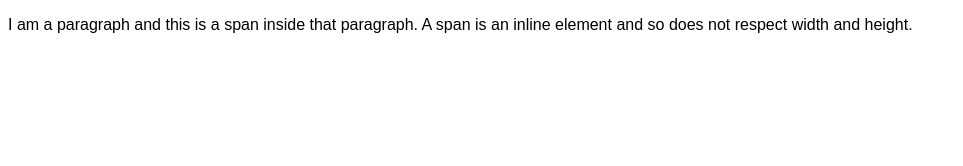
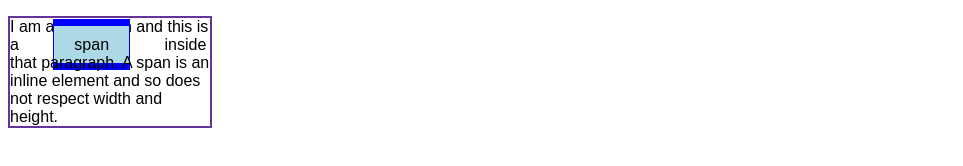
Before and after one commit to nyguerrillagirl/1000doc-html-css-javascript-projects, a plain HTML site: page the_box_model_examples/example_08.html in a window 1280 px wide. Shown: the whole page, without its empty margins (0-963 px from the left). Drawn offline with Linux system fonts and the light colour scheme.

Commit message:
"Day #747 - Box Model examples + CSS"

```diff
--- a/the_box_model_examples/style_example_08.css
+++ b/the_box_model_examples/style_example_08.css
@@ -1,3 +1,18 @@
 body {
     font-family: sans-serif;
 }
+
+p {
+    border: 2px solid rebeccapurple;
+    width: 200px;
+}
+
+span {
+    margin: 20px 30px;
+    padding: 10px 20px;
+    width: 80px;
+    height: 150px;
+    background-color: lightblue;
+    border: solid blue;
+    border-width: 7px 1px;
+}
--- /dev/null
+++ b/the_box_model_examples/style_example_09.css
@@ -0,0 +1,17 @@
+body {
+  font-family: sans-serif;
+}
+p {
+  border: 2px solid rebeccapurple;
+  width: 300px;
+}
+
+span {
+  margin: 20px;
+  padding: 20px;
+  width: 80px;
+  height: 50px;
+  background-color: lightblue;
+  border: 2px solid blue;
+  display: inline-block;
+}
```
Also changed, not shown: the_box_model_examples/example_09.html (added, +16 -0 lines), the_box_model_examples/example_10.html (added, +18 -0 lines), the_box_model_examples/style_example_10.css (added, +22 -0 lines).
